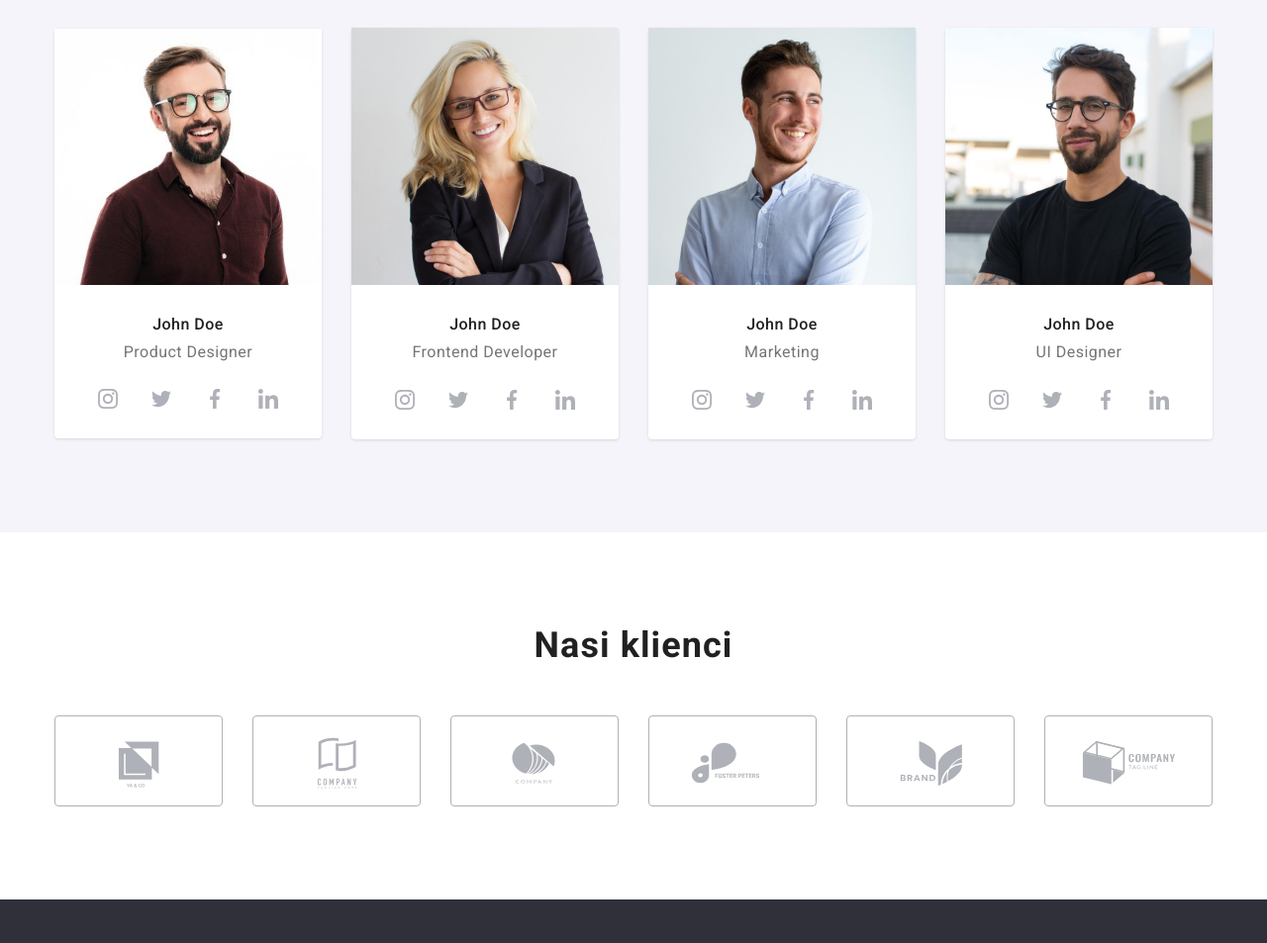
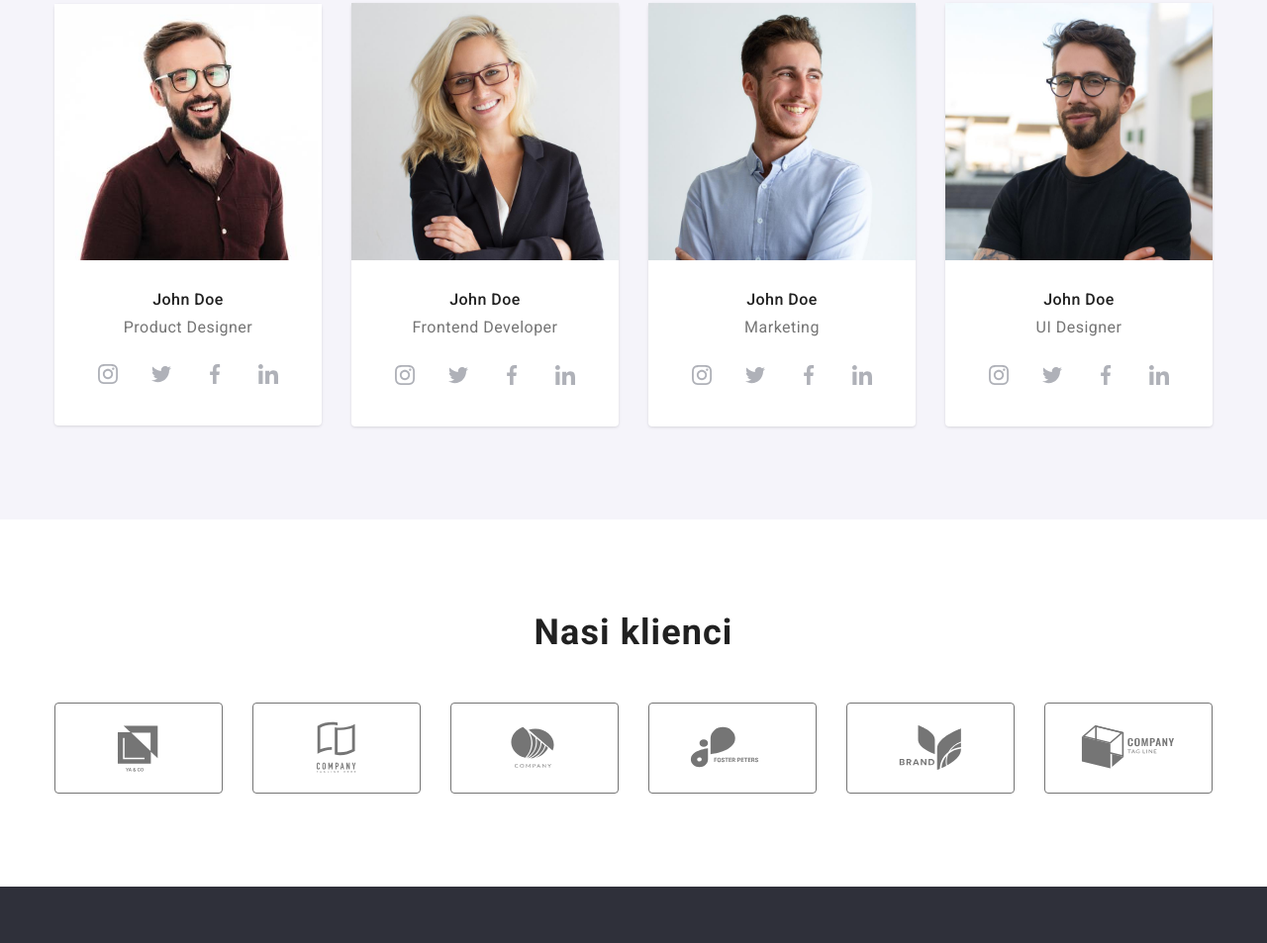
Before and after one commit to JoannaMikusinskaNowak/goit-markup-hw-04, a plain HTML site: page index.html in a window 1280 px wide. Shown: the part 1776-2729 px from the top of the page at 99% size. Drawn offline with nearby package versions, Linux system fonts and the light colour scheme.

Commit message:
correct 4th HW

```diff
--- a/css/style.css
+++ b/css/style.css
@@ -127,11 +127,12 @@ nav {
 .phone {
   height: 16px;
   width: 10px;
-  fill: var(--ouwer-text-color);
+  fill: currentColor;
 }
 
 .phone:hover,
-.phone:active {
+.phone:active,
+.phone:focus {
   fill: var(--acent-color);
   cursor: pointer;
 }
@@ -139,11 +140,12 @@ nav {
 .mail {
   height: 12px;
   width: 16px;
-  fill: var(--ouwer-text-color);
+  fill: currentColor;
 }
 
 .mail:hover,
-.mail:active {
+.mail:active,
+.mail:focus {
   fill: var(--acent-color);
   cursor: pointer;
 }
@@ -158,8 +160,6 @@ nav {
 .contact-first:hover,
 .contact-first:focus {
   color: var(--acent-color);
-  fill: var(--acent-color);
-  cursor: pointer;
 }
 
 .contact-first-flex {
@@ -242,22 +242,22 @@ nav {
 .area-rectangle {
   background-color: var(--buttons-port-color);
   height: 120px;
+  display: flex;
+  align-items: center;
+  justify-content: center;
+  border-radius: 4px;
 }
 
 .section-first-icon {
-  background-color: var(--buttons-port-color);
-  fill: var(--main-text-color);
   height: 70px;
   width: 70px;
-  margin-top: 25px;
-  margin-left: 100px;
 }
 
 .list-title {
   font-weight: 700;
   font-size: 14px;
   letter-spacing: 0.03em;
-  margin-top: 55px;
+  margin-top: 30px;
 }
 
 .list-text {
@@ -274,6 +274,7 @@ nav {
   letter-spacing: 0.03em;
   margin-bottom: 50px;
   text-align: center;
+  fill: var(--ouwer-text-color);
 }
 
 .section-second {
@@ -309,7 +310,7 @@ nav {
 
 .wrap-names {
   padding-top: 30px;
-  padding-bottom: 16px;
+  padding-bottom: 30px;
 }
 
 .teams-names {
@@ -331,37 +332,33 @@ nav {
 
 .wrap-icon-style {
   display: flex;
-  width: 206px;
-  margin-left: 32px;
   gap: 10px;
-  justify-content: space-around;
   align-items: center;
+  justify-content: center;
+  margin-top: 16px;
 }
 
 .icon-style-social {
-  fill: var(--icon-social-color);
+  fill: currentColor;
   width: 20px;
   height: 20px;
-}
-
-.icon-style-social:hover,
-.icon-style-social:active {
-  fill: var(--secondary-text-color);
-  cursor: pointer;
 }
 
 .circle {
   width: 44px;
   height: 44px;
   border-radius: 50%;
-  background-color: none;
-  padding: 12px;
+  color: var(--icon-social-color);
+  display: flex;
+  justify-content: center;
+  align-items: center;
 }
 
 .circle:hover,
-.circle:active {
+.circle:active,
+.circle:focus {
   background-color: var(--acent-color);
-  cursor: pointer;
+  color: var(--secondary-text-color);
 }
 
 .section-shadow {
@@ -383,26 +380,32 @@ nav {
   width: 170px;
   height: 92px;
   border: 1px solid;
-  border-color: var(--icon-social-color);
+  border-color: var(--ouwer-text-color);
   border-radius: 4px;
-  padding: 18px 32px;
+  color: var(--ouwer-text-color);
+  display: flex;
+  justify-content: center;
+  align-items: center;
 }
 
 .rectangle:hover,
-.rectangle:active {
+.rectangle:active,
+.rectangle:focus {
   border-color: var(--acent-color);
-  cursor: pointer;
+  color: var(--ouwer-text-color);
 }
 
 .icon-style-client {
-  fill: var(--icon-social-color);
+  fill: currentColor;
   width: 106px;
   height: 60px;
 }
 
 .icon-style-client:hover,
-.icon-style-client:active {
+.icon-style-client:active,
+.icon-style-client:focus {
   fill: var(--acent-color);
+  color: var(--ouwer-text-color);
 }
 
 footer {
@@ -490,7 +493,8 @@ footer {
 }
 
 .footer-circle:hover,
-.footer-circle:active {
+.footer-circle:active,
+.footer-circle:focus {
   background-color: var(--acent-color);
   cursor: pointer;
 }
--- a/index.html
+++ b/index.html
@@ -163,34 +163,42 @@
               <div class="wrap-names">
                 <h3 class="teams-names">John Doe</h3>
                 <p class="teams-position">Product Designer</p>
-              </div>
-              <div class="social-conteiner">
                 <ul class="wrap-icon-style">
-                  <li class="circle">
+                  <li>
+                    <a href="https://www.instagram.com/" class="circle">
                       <svg class="icon-style-social">
                         <use
                           href="./images/icons/icons.svg#icon-instagram-2"
                         ></use>
                       </svg>
+                    </a>
                   </li>
-                  <li class="circle">
+                  <li>
+                    <a href="https://twitter.com/" class="circle">
                       <svg class="icon-style-social">
-                      <use href="./images/icons/icons.svg#icon-twitter-2"></use>
+                        <use
+                          href="./images/icons/icons.svg#icon-twitter-2"
+                        ></use>
                       </svg>
+                    </a>
                   </li>
-                  <li class="circle">
+                  <li>
+                    <a href="https://www.facebook.com/" class="circle">
                       <svg class="icon-style-social">
                         <use
                           href="./images/icons/icons.svg#icon-facebook-3"
                         ></use>
                       </svg>
+                    </a>
                   </li>
-                  <li class="circle">
+                  <li>
+                    <a href="https://www.linkedin.com/home" class="circle">
                       <svg class="icon-style-social">
                         <use
                           href="./images/icons/icons.svg#icon-linkedin-4"
                         ></use>
                       </svg>
+                    </a>
                   </li>
                 </ul>
               </div>
@@ -205,34 +213,42 @@
               <div class="wrap-names">
                 <h3 class="teams-names">John Doe</h3>
                 <p class="teams-position">Frontend Developer</p>
-              </div>
-              <div class="social-conteiner">
                 <ul class="wrap-icon-style">
-                  <li class="circle">
+                  <li>
+                    <a href="https://www.instagram.com/" class="circle">
                       <svg class="icon-style-social">
                         <use
                           href="./images/icons/icons.svg#icon-instagram-2"
                         ></use>
                       </svg>
+                    </a>
                   </li>
-                  <li class="circle">
+                  <li>
+                    <a href="https://twitter.com/" class="circle">
                       <svg class="icon-style-social">
-                      <use href="./images/icons/icons.svg#icon-twitter-2"></use>
+                        <use
+                          href="./images/icons/icons.svg#icon-twitter-2"
+                        ></use>
                       </svg>
+                    </a>
                   </li>
-                  <li class="circle">
+                  <li>
+                    <a href="https://www.facebook.com/" class="circle">
                       <svg class="icon-style-social">
                         <use
                           href="./images/icons/icons.svg#icon-facebook-3"
                         ></use>
                       </svg>
+                    </a>
                   </li>
-                  <li class="circle">
+                  <li>
+                    <a href="https://www.linkedin.com/home" class="circle">
                       <svg class="icon-style-social">
                         <use
                           href="./images/icons/icons.svg#icon-linkedin-4"
                         ></use>
                       </svg>
+                    </a>
                   </li>
                 </ul>
               </div>
@@ -247,34 +263,42 @@
               <div class="wrap-names">
                 <h3 class="teams-names">John Doe</h3>
                 <p class="teams-position">Marketing</p>
-              </div>
-              <div class="social-conteiner">
                 <ul class="wrap-icon-style">
-                  <li class="circle">
+                  <li>
+                    <a href="https://www.instagram.com/" class="circle">
                       <svg class="icon-style-social">
                         <use
                           href="./images/icons/icons.svg#icon-instagram-2"
                         ></use>
                       </svg>
+                    </a>
                   </li>
-                  <li class="circle">
+                  <li>
+                    <a href="https://twitter.com/" class="circle">
                       <svg class="icon-style-social">
-                      <use href="./images/icons/icons.svg#icon-twitter-2"></use>
+                        <use
+                          href="./images/icons/icons.svg#icon-twitter-2"
+                        ></use>
                       </svg>
+                    </a>
                   </li>
-                  <li class="circle">
+                  <li>
+                    <a href="https://www.facebook.com/" class="circle">
                       <svg class="icon-style-social">
                         <use
                           href="./images/icons/icons.svg#icon-facebook-3"
                         ></use>
                       </svg>
+                    </a>
                   </li>
-                  <li class="circle">
+                  <li>
+                    <a href="https://www.linkedin.com/home" class="circle">
                       <svg class="icon-style-social">
                         <use
                           href="./images/icons/icons.svg#icon-linkedin-4"
                         ></use>
                       </svg>
+                    </a>
                   </li>
                 </ul>
               </div>
@@ -289,34 +313,42 @@
               <div class="wrap-names">
                 <h3 class="teams-names">John Doe</h3>
                 <p class="teams-position">UI Designer</p>
-              </div>
-              <div class="social-conteiner">
                 <ul class="wrap-icon-style">
-                  <li class="circle">
+                  <li>
+                    <a href="https://www.instagram.com/" class="circle">
                       <svg class="icon-style-social">
                         <use
                           href="./images/icons/icons.svg#icon-instagram-2"
                         ></use>
                       </svg>
+                    </a>
                   </li>
-                  <li class="circle">
+                  <li>
+                    <a href="https://twitter.com/" class="circle">
                       <svg class="icon-style-social">
-                      <use href="./images/icons/icons.svg#icon-twitter-2"></use>
+                        <use
+                          href="./images/icons/icons.svg#icon-twitter-2"
+                        ></use>
                       </svg>
+                    </a>
                   </li>
-                  <li class="circle">
+                  <li>
+                    <a href="https://www.facebook.com/" class="circle">
                       <svg class="icon-style-social">
                         <use
                           href="./images/icons/icons.svg#icon-facebook-3"
                         ></use>
                       </svg>
+                    </a>
                   </li>
-                  <li class="circle">
+                  <li>
+                    <a href="https://www.linkedin.com/home" class="circle">
                       <svg class="icon-style-social">
                         <use
                           href="./images/icons/icons.svg#icon-linkedin-4"
                         ></use>
                       </svg>
+                    </a>
                   </li>
                 </ul>
               </div>
@@ -328,35 +360,47 @@
         <div class="conteiner">
           <h2 class="title">Nasi klienci</h2>
           <ul class="wrap-icon-client">
-            <li class="rectangle">
+            <li>
+              <a href="portfolio.html" class="rectangle">
                 <svg class="icon-style-client">
                   <use href="./images/icons/icons.svg#icon-Logo1"></use>
                 </svg>
+              </a>
             </li>
-            <li class="rectangle">
+            <li>
+              <a href="portfolio.html" class="rectangle">
                 <svg class="icon-style-client">
                   <use href="./images/icons/icons.svg#icon-Logo2"></use>
                 </svg>
+              </a>
             </li>
-            <li class="rectangle">
+            <li>
+              <a href="portfolio.html" class="rectangle">
                 <svg class="icon-style-client">
                   <use href="./images/icons/icons.svg#icon-Logo3"></use>
                 </svg>
+              </a>
             </li>
-            <li class="rectangle">
+            <li>
+              <a href="portfolio.html" class="rectangle">
                 <svg class="icon-style-client">
                   <use href="./images/icons/icons.svg#icon-Logo4"></use>
                 </svg>
+              </a>
             </li>
-            <li class="rectangle">
+            <li>
+              <a href="portfolio.html" class="rectangle">
                 <svg class="icon-style-client">
                   <use href="./images/icons/icons.svg#icon-Logo5"></use>
                 </svg>
+              </a>
             </li>
-            <li class="rectangle">
+            <li>
+              <a href="portfolio.html" class="rectangle">
                 <svg class="icon-style-client">
                   <use href="./images/icons/icons.svg#icon-Logo6"></use>
                 </svg>
+              </a>
             </li>
           </ul>
         </div>
```
Lines whose indentation alone changed are shown as unchanged.
